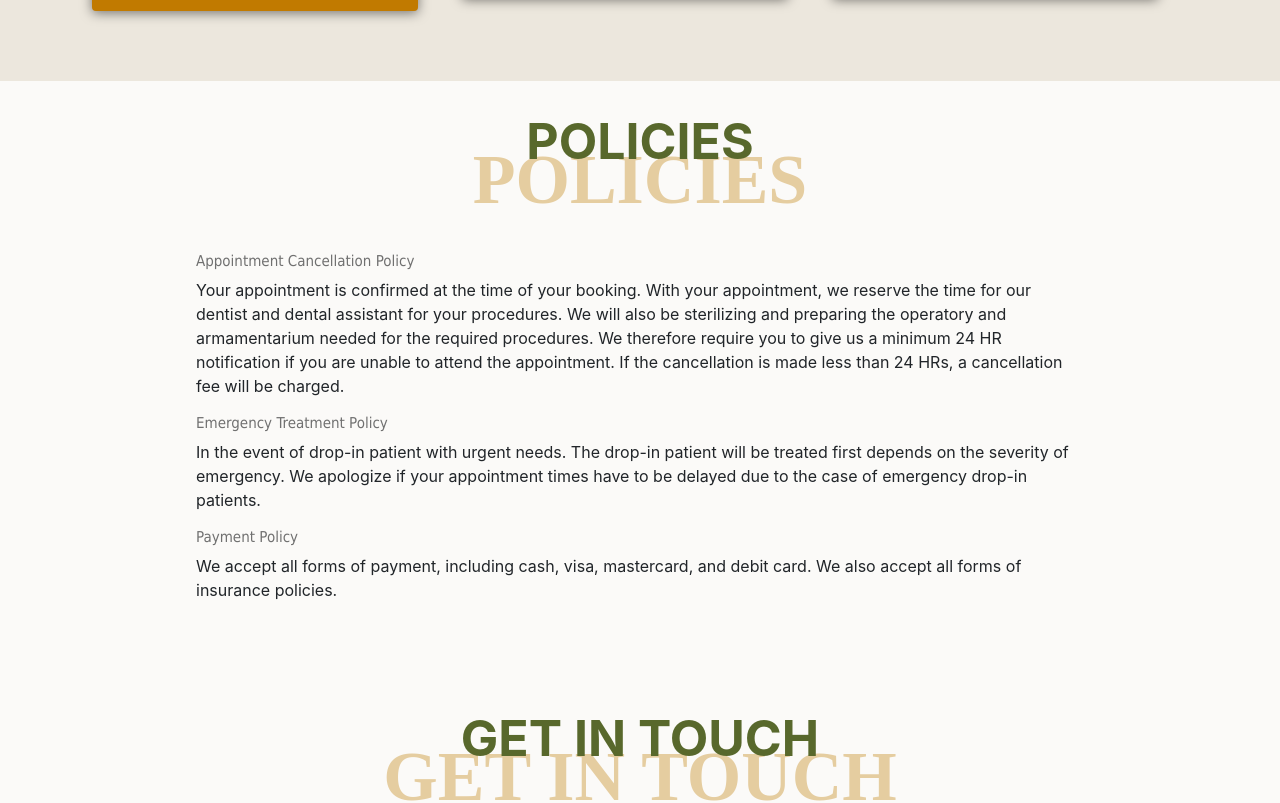
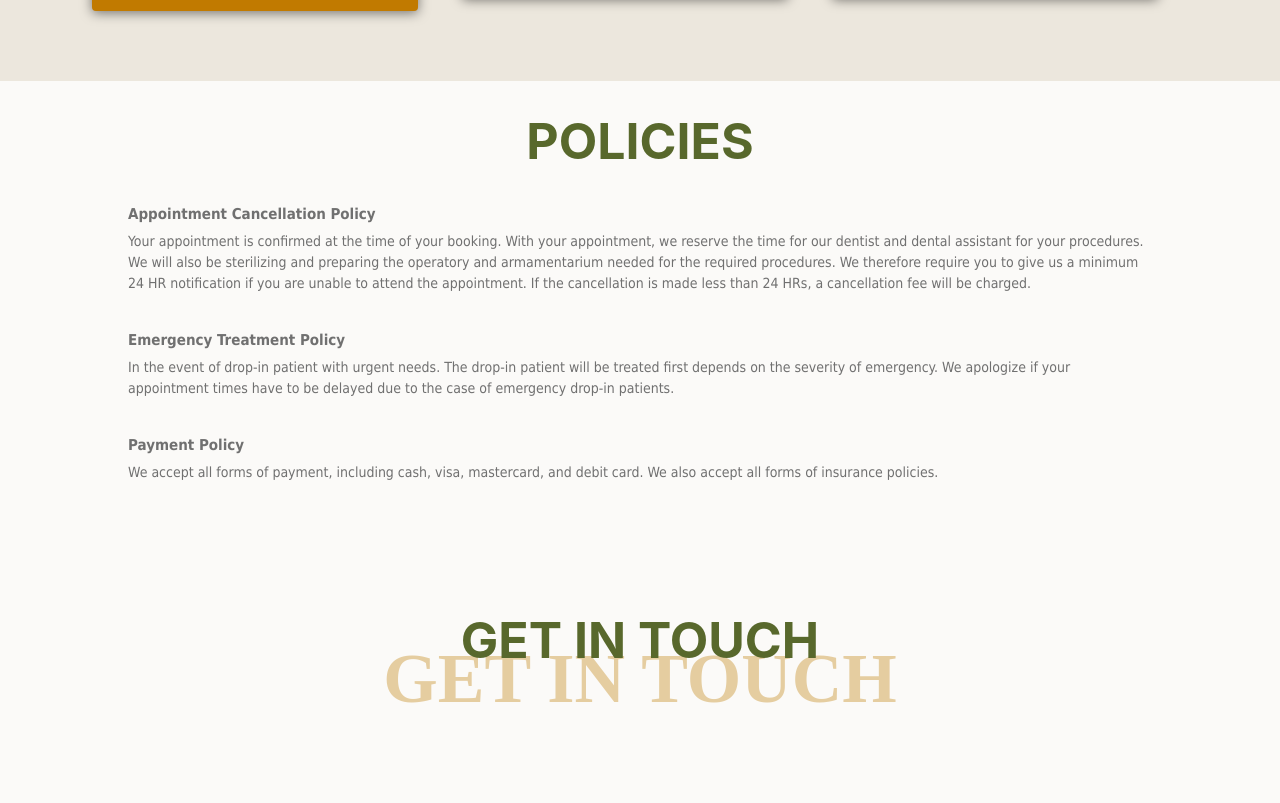
Before and after one commit to NesaByte/unionvillage-dental-website, a Vue app: page / in a window 1280 px wide. Shown: the part 2061-2864 px from the top of the page. Built offline with nearby package versions, Linux system fonts and the light colour scheme.

Commit message:
Updated policies.vue: finished Policies

```diff
--- a/src/components/DPolicies.vue
+++ b/src/components/DPolicies.vue
@@ -7,12 +7,9 @@
     data-aos-mirror="true"
     data-aos-once="true"
   >
-    <div class="boxx">
-      <p class="h2-shadow">POLICIES</p>
-      <h2>POLICIES</h2>
-    </div>
+    <h2>POLICIES</h2>
 
-    <div class="center-box container">
+    <div class="center-box">
       <div
         class="text"
         data-aos="fade-left"
@@ -29,7 +26,7 @@
           armamentarium needed for the required procedures. We therefore require you to
           give us a minimum 24 HR notification if you are unable to attend the
           appointment. If the cancellation is made less than 24 HRs, a cancellation fee
-          will be charged.
+          will be charged. <br /><br />
         </p>
 
         <h1>Emergency Treatment Policy</h1>
@@ -38,13 +35,13 @@
           In the event of drop-in patient with urgent needs. The drop-in patient will be
           treated first depends on the severity of emergency. We apologize if your
           appointment times have to be delayed due to the case of emergency drop-in
-          patients.
+          patients. <br /><br />
         </p>
         <h1>Payment Policy</h1>
 
         <p>
           We accept all forms of payment, including cash, visa, mastercard, and debit
-          card. We also accept all forms of insurance policies.
+          card. We also accept all forms of insurance policies. <br /><br />
         </p>
       </div>
     </div>
@@ -69,30 +66,51 @@ export default {
 
 .text {
   display: block;
-  margin-top: 10%;
+  margin-top: 5%;
   margin-right: 10%;
   margin-left: 10%;
 }
 .about h1 {
   font-family: Tahoma;
+  font-weight: 900;
   color: #707070;
   font-size: 15px;
 }
-
+.about p {
+  font-family: Tahoma;
+  color: #707070;
+  font-size: 14px;
+}
+.row {
+  display: block;
+  display: flex;
+  flex-wrap: wrap;
+  box-sizing: border-box;
+  width: 60%;
+  height: auto;
+  margin-right: 20%;
+  margin-left: 20%;
+}
 .pic {
   border-style: solid;
   border-color: steelblue;
-  position: absolute;
+  position: block;
   width: 50%;
-  height: 50%;
-  margin-top: 80%;
-  margin-left: 25%;
-  margin-right: 25%; /**/
+  height: 50%; /*
+  margin-left: 15%;
+  margin-right: 15%;*/
+  display: flex;
+  flex-wrap: wrap;
+  box-sizing: border-box;
 }
 
 .photo-box {
   /*  border-style: solid;    border-color: steelblue;*/
-  position: absolute;
+  position: block;
+  box-sizing: border-box;
+  flex-basis: 33.3333%;
+  flex-grow: 0;
+  flex-shrink: 0;
   background-image: url("../assets/babout.jpg");
   background-repeat: no-repeat;
   background-position: center;
```
